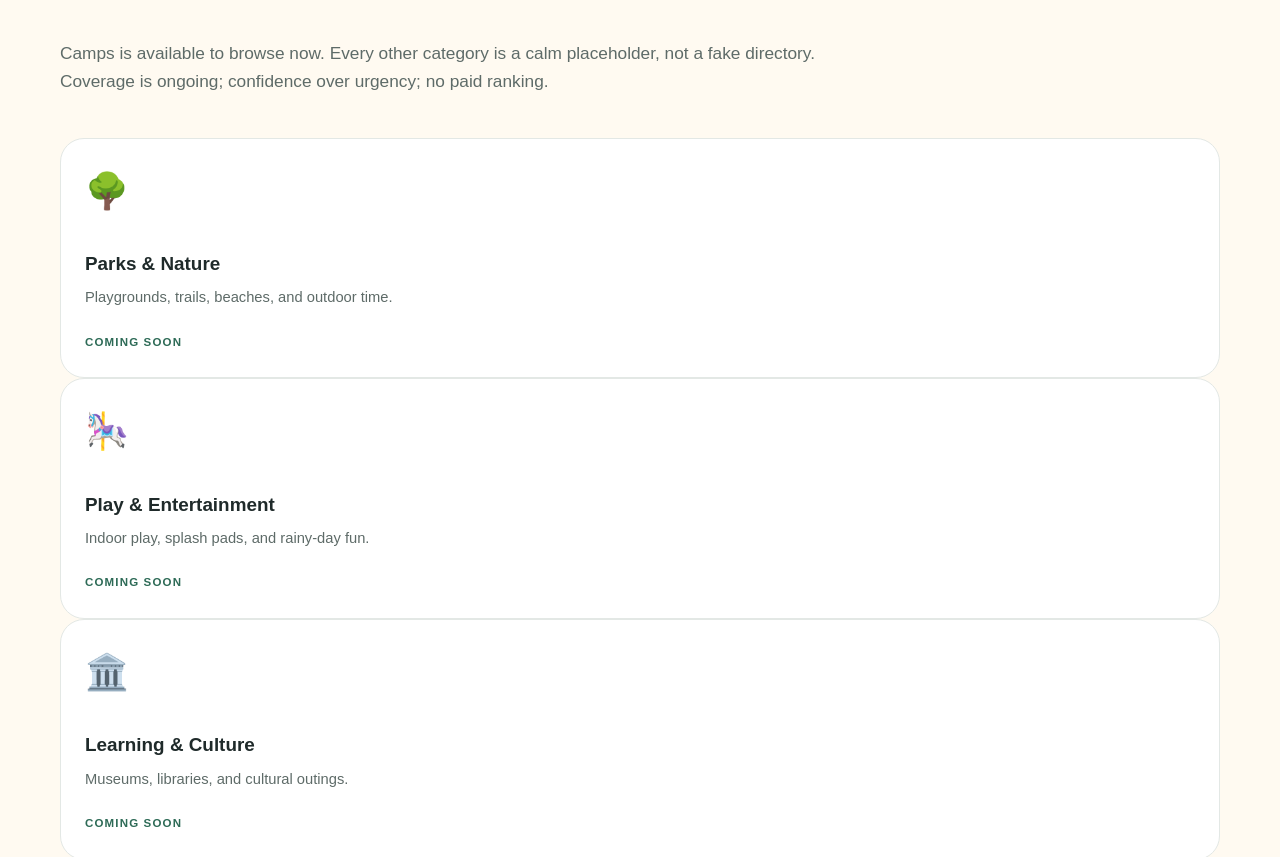
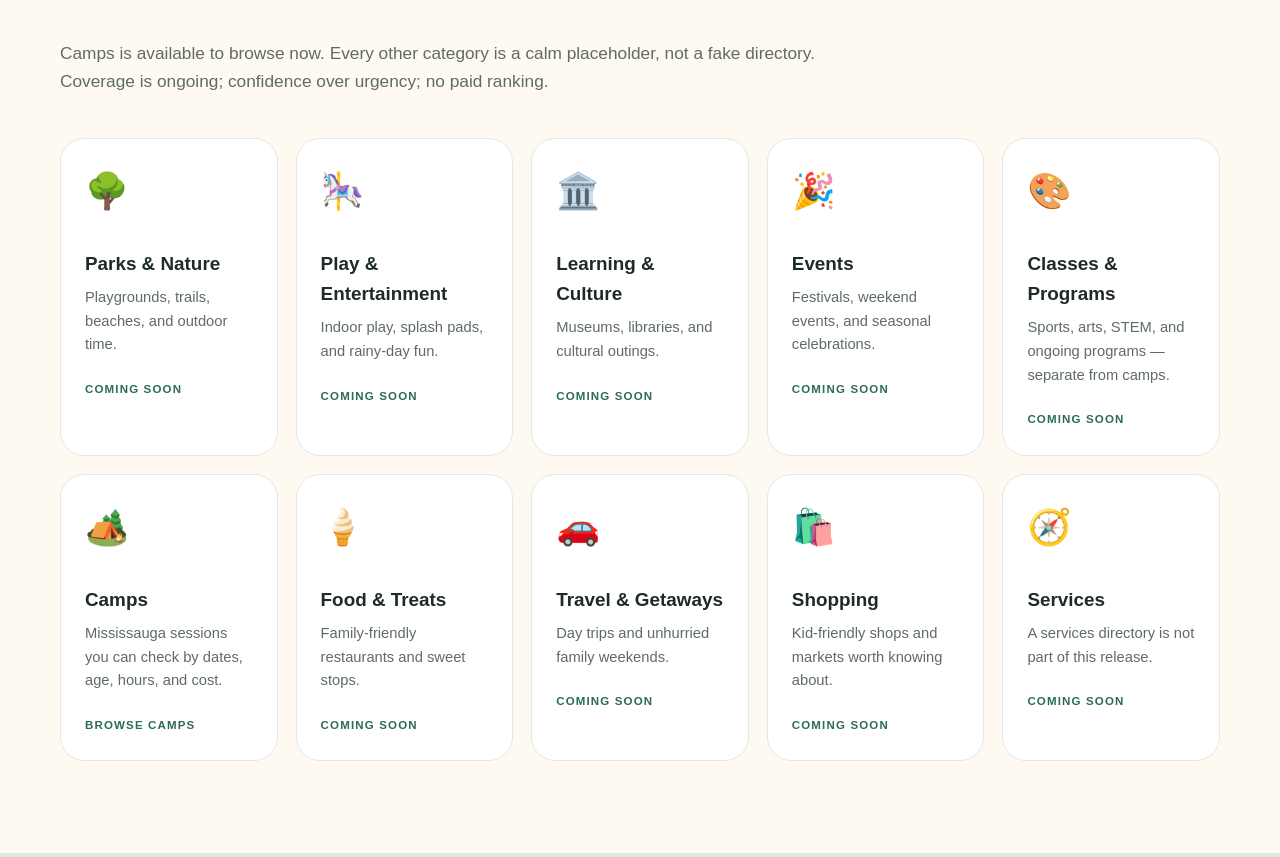
Before and after one commit to compassbyvavy/compassbyvavy-web, a Next.js app: page / in a window 1280 px wide. Shown: the part 1260-2117 px from the top of the page. Built offline with nearby package versions, Linux system fonts and the light colour scheme.

Commit message:
Restore Discover category grid and wrap compare headers.
The homepage map dropped display:grid when coming-soon styles were added, so cards stacked. Compare column titles now put provider names on their own line.

Co-authored-by: compassbyvavy <compassbyvavy@users.noreply.github.com>

```diff
--- a/app/globals.css
+++ b/app/globals.css
@@ -402,6 +402,12 @@ h2 {
   margin-top: 22px;
 }
 
+.category-grid {
+  display: grid;
+  grid-template-columns: repeat(4, 1fr);
+  gap: 18px;
+}
+
 .category-grid-ten {
   grid-template-columns: repeat(5, 1fr);
 }
```
Also changed, not shown: app/saved/saved.css (+9 -0 lines).
